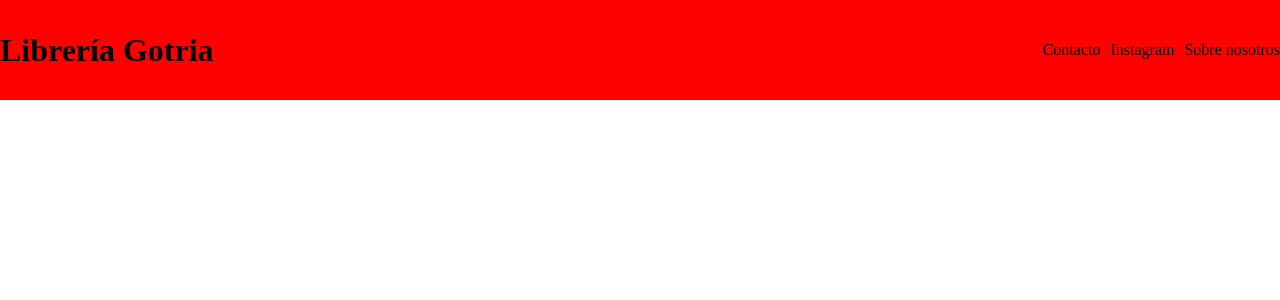
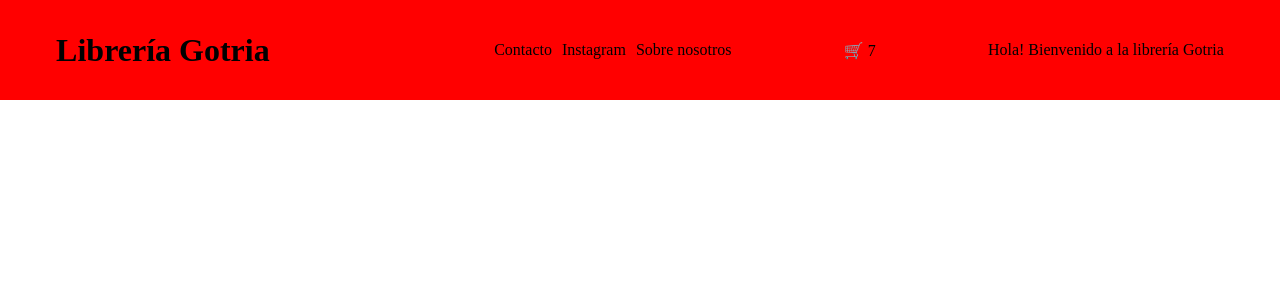
Before and after one commit to SantiagoBlachere/preEntrega1-Blachere, a React (Vite) app: page / in a window 1280 px wide. Shown: the top 300 px of the page. Built offline with nearby package versions, Linux system fonts and the light colour scheme.

Commit message:
Agregar ItemListContainer y CartWidget

```diff
--- /dev/null
+++ b/src/components/CartWidget.jsx
@@ -0,0 +1,10 @@
+import React from 'react'
+
+function CartWidget() {
+  let cartCount = 7;
+  return (
+    <div>🛒 {cartCount}</div>
+  )
+}
+
+export default CartWidget
--- /dev/null
+++ b/src/components/ItemListContainer.jsx
@@ -0,0 +1,10 @@
+import React from 'react'
+
+function ItemListContainer(props) {
+
+  return (
+    <div>{props.greeting}</div>
+  )
+}
+
+export default ItemListContainer
--- a/src/components/Navbar.jsx
+++ b/src/components/Navbar.jsx
@@ -1,17 +1,24 @@
 import React from "react";
 import { ReactDOM } from "react";
 import '../style/style.css'
+import CartWidget from "./CartWidget";
+import ItemListContainer from "./ItemListContainer";
 
 function Navbar() {
+    let greeting = "Hola! Bienvenido a la librería Gotria"
     return (
-        <div class="navbar">
+        <div className="navbar">
             <h1>Librería Gotria</h1>
             <img src="" alt="" />
-            <ul class="linksNavbar">
+            <ul className="linksNavbar">
                 <li>Contacto</li>
                 <li>Instagram</li>
                 <li>Sobre nosotros</li>
+
+
             </ul>
+            <CartWidget />
+            <ItemListContainer greeting={greeting} />
         </div>
     )
 }
--- a/src/style/style.css
+++ b/src/style/style.css
@@ -5,7 +5,7 @@
 .navbar {
     height: 100px;
     display: flex;
-    justify-content: space-between;
+    justify-content: space-around;
     background-color: red;
     align-items: center;
 }
@@ -15,4 +15,5 @@
     list-style: none;
     justify-content:center;
     align-items: center;
+
 }
```
